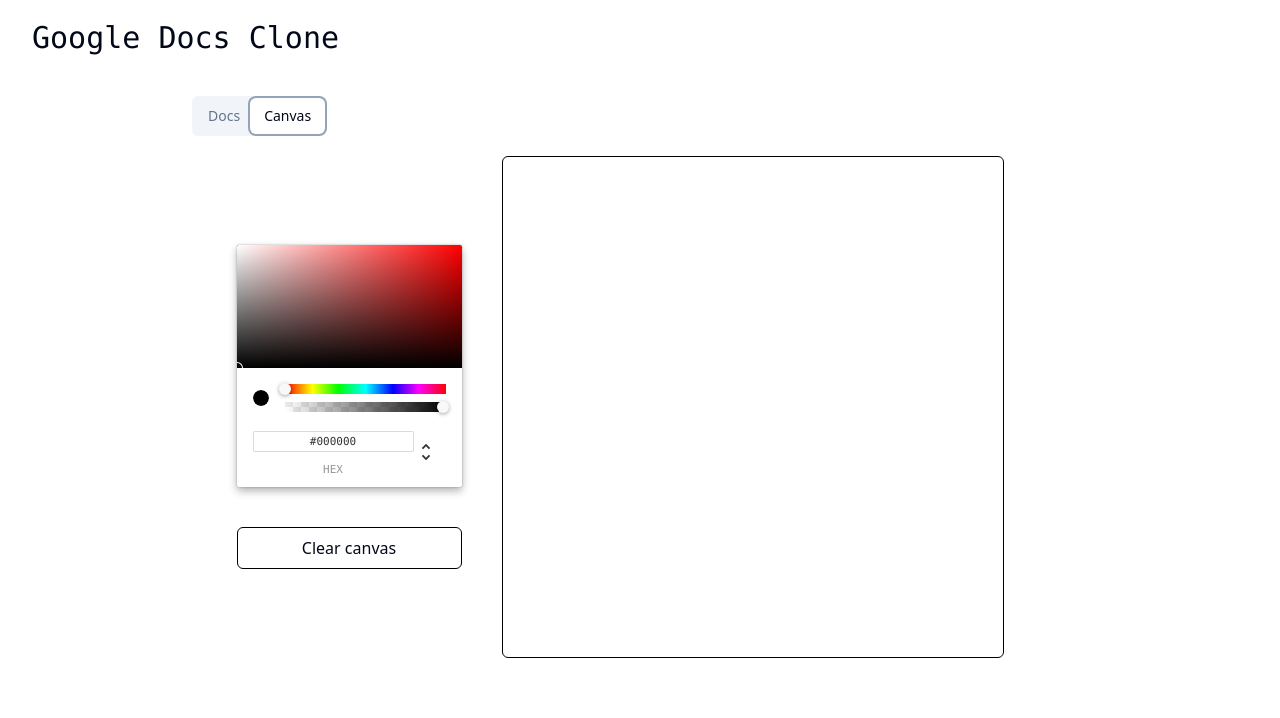
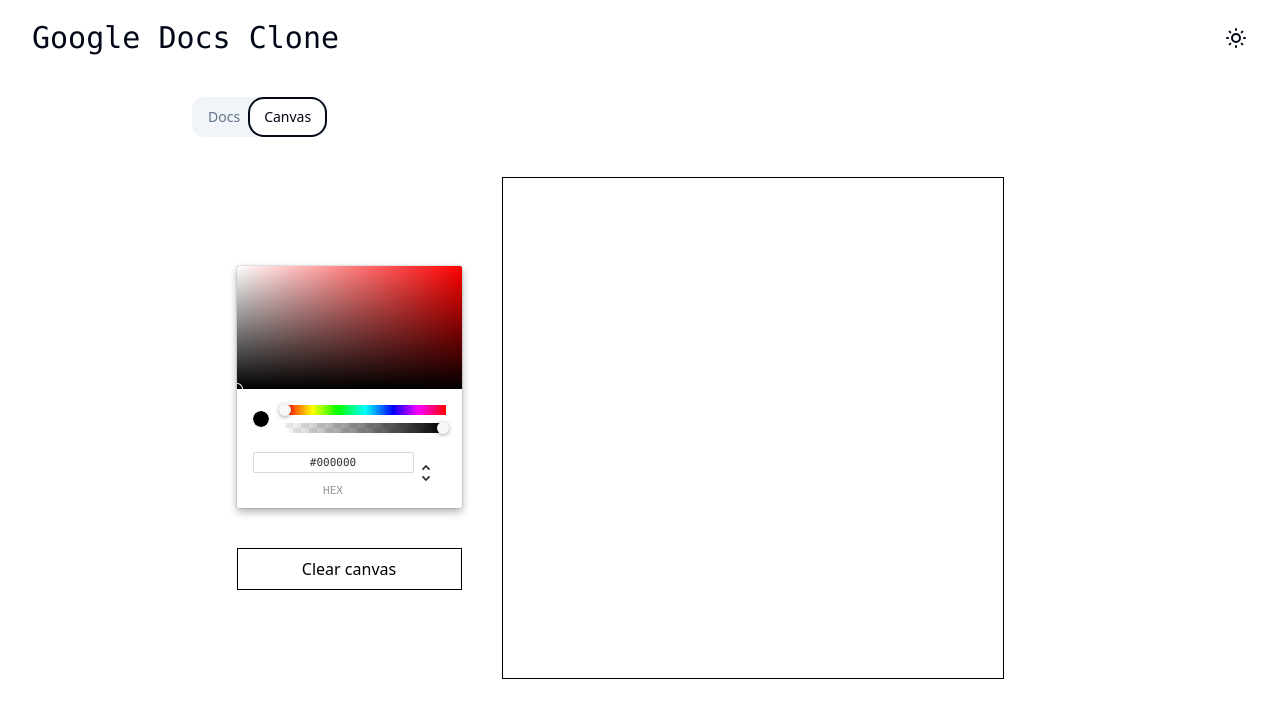
Before and after one commit to shreyas0924/socket-app, a React (Vite) app in the folder client/: page / in a window 1280 px wide. Both pictures are taken after a click on the tab "Canvas". Shown: the top 718 px of the page. Built offline with nearby package versions, Linux system fonts and the light colour scheme; no server answers.

Commit message:
dark and light mode

```diff
--- a/client/package.json
+++ b/client/package.json
@@ -18,7 +18,8 @@
     "@vitejs/plugin-react": "^4.0.3",
     "class-variance-authority": "^0.7.0",
     "clsx": "^2.0.0",
-    "lucide-react": "^0.263.0",
+    "lucide": "^0.265.0",
+    "lucide-react": "^0.263.1",
     "next-themes": "^0.2.1",
     "react": "^18.2.0",
     "react-color": "^2.19.3",
--- a/client/src/App.tsx
+++ b/client/src/App.tsx
@@ -37,14 +37,14 @@ function App() {
     <>
       <Navbar />
       <div className='ml-[15%] overflow-hidden '>
-        <Tabs defaultValue='autocomplete'>
-          <TabsList>
-            <TabsTrigger value='docs'>Docs</TabsTrigger>
-            <TabsTrigger value='canvas'>Canvas</TabsTrigger>
+        <Tabs defaultValue='autocomplete' >
+          <TabsList className='rounded-xl'>
+            <TabsTrigger value='docs' className='rounded-xl'>Docs</TabsTrigger>
+            <TabsTrigger value='canvas' className='rounded-xl'>Canvas</TabsTrigger>
           </TabsList>
           <TabsContent value='docs' className='w-screen'>
             <Textarea
-              className='w-2/3'
+              className='w-2/3 rounded-2xl'
               value={text}
               onChange={handleTextChange}
               aria-autocomplete='inline'
--- a/client/src/components/Navbar.tsx
+++ b/client/src/components/Navbar.tsx
@@ -1,9 +1,14 @@
+import { ThemeToggle } from './theme/theme-toggle'
+
 const Navbar = () => {
   return (
     <div className='flex flex-wrap sticky top-0 z-20 font-mono md:ml-2 dark:bg-[#030711] bg-white mb-5 pb-5'>
       <div className='flex-1 text-3xl   mt-5 ml-6 cursor-pointer   '>
         Google Docs Clone
       </div>
+      <div className='mr-5 mt-5'>
+        <ThemeToggle />
+      </div>
     </div>
   )
 }
--- /dev/null
+++ b/client/src/components/theme/icons.tsx
@@ -0,0 +1,6 @@
+import { Moon, SunMedium } from 'lucide-react'
+
+export const Icons = {
+  sun: SunMedium,
+  moon: Moon,
+}
--- /dev/null
+++ b/client/src/components/theme/theme-provider.tsx
@@ -0,0 +1,6 @@
+import { ThemeProvider as NextThemesProvider } from 'next-themes'
+import { ThemeProviderProps } from 'next-themes/dist/types'
+
+export function ThemeProvider({ children, ...props }: ThemeProviderProps) {
+  return <NextThemesProvider {...props}>{children}</NextThemesProvider>
+}
--- /dev/null
+++ b/client/src/components/theme/theme-toggle.tsx
@@ -0,0 +1,21 @@
+import { useTheme } from 'next-themes'
+
+import { Button } from '../../components/ui/button'
+import { Icons } from '../theme/icons'
+
+export function ThemeToggle() {
+  const { setTheme, theme } = useTheme()
+
+  return (
+    <Button
+      variant='ghost'
+      size='sm'
+      onClick={() => setTheme(theme === 'light' ? 'dark' : 'light')}
+      className='rounded-xl'
+    >
+      <Icons.sun className='rotate-0 scale-100 transition-all dark:-rotate-90 dark:scale-0' />
+      <Icons.moon className='absolute rotate-90 scale-0 transition-all dark:rotate-0 dark:scale-100' />
+      <span className='sr-only'>Toggle theme</span>
+    </Button>
+  )
+}
--- a/client/src/index.css
+++ b/client/src/index.css
@@ -2,7 +2,7 @@
 @tailwind components;
 @tailwind utilities;
 
-@layer base {
+/* @layer base {
   :root {
     --background: 0 0% 100%;
     --foreground: 222.2 84% 4.9%;
@@ -67,6 +67,54 @@
     --ring: 217.2 32.6% 17.5%;
   }
 }
+  */
+
+@layer base {
+  :root {
+    --background: 0 0% 100%;
+    --foreground: 222.2 84% 4.9%;
+    --card: 0 0% 100%;
+    --card-foreground: 222.2 84% 4.9%;
+    --popover: 0 0% 100%;
+    --popover-foreground: 222.2 84% 4.9%;
+    --primary: 222.2 47.4% 11.2%;
+    --primary-foreground: 210 40% 98%;
+    --secondary: 210 40% 96.1%;
+    --secondary-foreground: 222.2 47.4% 11.2%;
+    --muted: 210 40% 96.1%;
+    --muted-foreground: 215.4 16.3% 46.9%;
+    --accent: 210 40% 96.1%;
+    --accent-foreground: 222.2 47.4% 11.2%;
+    --destructive: 0 84.2% 60.2%;
+    --destructive-foreground: 210 40% 98%;
+    --border: 214.3 31.8% 91.4%;
+    --input: 214.3 31.8% 91.4%;
+    --ring: 222.2 84% 4.9%;
+    --radius: rem;
+  }
+
+  .dark {
+    --background: 222.2 84% 4.9%;
+    --foreground: 210 40% 98%;
+    --card: 222.2 84% 4.9%;
+    --card-foreground: 210 40% 98%;
+    --popover: 222.2 84% 4.9%;
+    --popover-foreground: 210 40% 98%;
+    --primary: 210 40% 98%;
+    --primary-foreground: 222.2 47.4% 11.2%;
+    --secondary: 217.2 32.6% 17.5%;
+    --secondary-foreground: 210 40% 98%;
+    --muted: 217.2 32.6% 17.5%;
+    --muted-foreground: 215 20.2% 65.1%;
+    --accent: 217.2 32.6% 17.5%;
+    --accent-foreground: 210 40% 98%;
+    --destructive: 0 62.8% 30.6%;
+    --destructive-foreground: 210 40% 98%;
+    --border: 217.2 32.6% 17.5%;
+    --input: 217.2 32.6% 17.5%;
+    --ring: 212.7 26.8% 83.9;
+  }
+}
 
 @layer base {
   * {
--- a/client/src/main.tsx
+++ b/client/src/main.tsx
@@ -2,9 +2,12 @@ import React from 'react'
 import ReactDOM from 'react-dom/client'
 import App from './App.tsx'
 import './index.css'
+import { ThemeProvider } from './components/theme/theme-provider.tsx'
 
 ReactDOM.createRoot(document.getElementById('root')!).render(
   <React.StrictMode>
-    <App />
-  </React.StrictMode>,
+    <ThemeProvider attribute='class' defaultTheme='system' enableSystem>
+      <App />
+    </ThemeProvider>
+  </React.StrictMode>
 )
--- a/client/src/pages/Canvas.tsx
+++ b/client/src/pages/Canvas.tsx
@@ -49,12 +49,12 @@ const Canvas: FC<pageProps> = ({}) => {
   }, [canvasData, canvasRef])
 
   return (
-    <div className=' bg-white flex justify-center items-center border-gray-950 mr-[25%] mt-5'>
+    <div className=' bg-white flex justify-center items-center border-gray-950 mr-[25%] mt-5 p-5'>
       <div className='flex flex-col gap-10 p-10'>
         <ChromePicker color={color} onChange={(e) => setColor(e.hex)} />
         <button
           type='button'
-          className='p-2 rounded-md border border-black'
+          className='p-2 rounded-md border border-black text-black'
           onClick={clear}
         >
           Clear canvas
```
Also changed, not shown: 1 other file (tests, documents, lock files or other folders).
